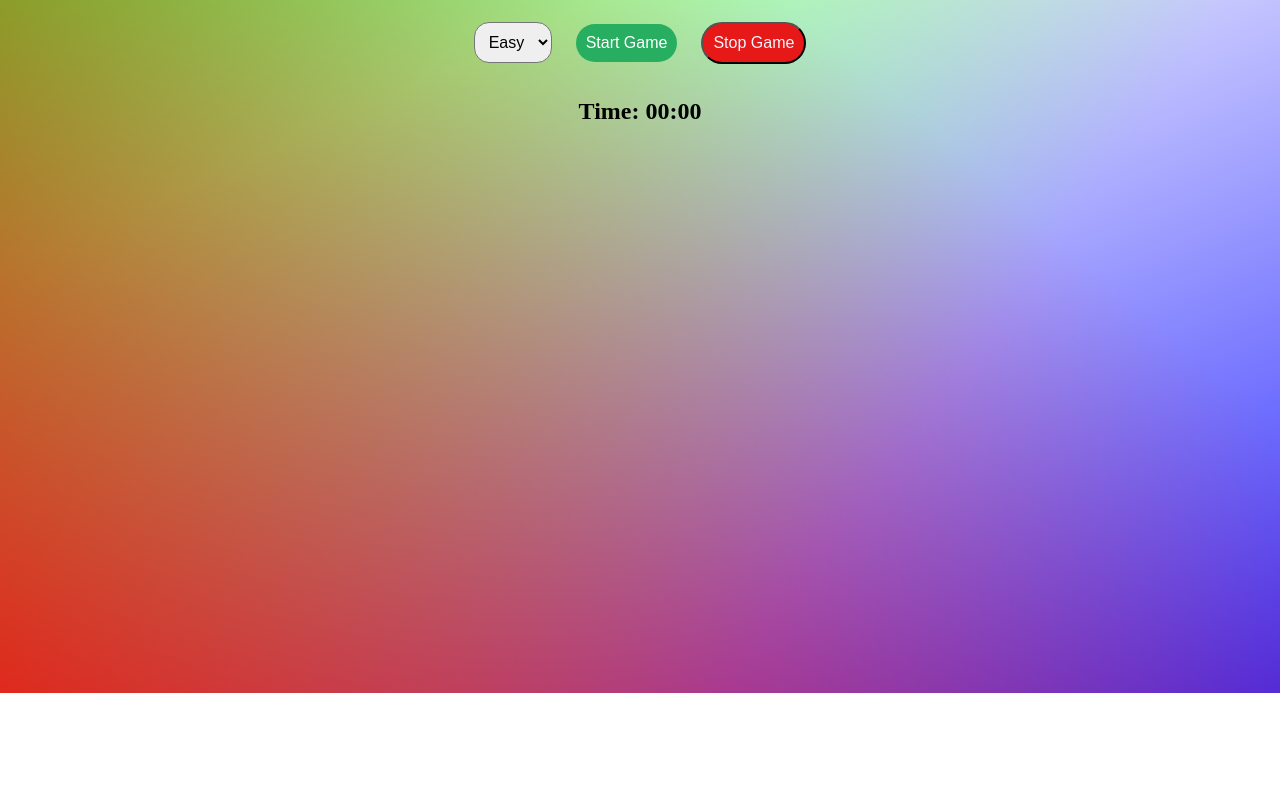
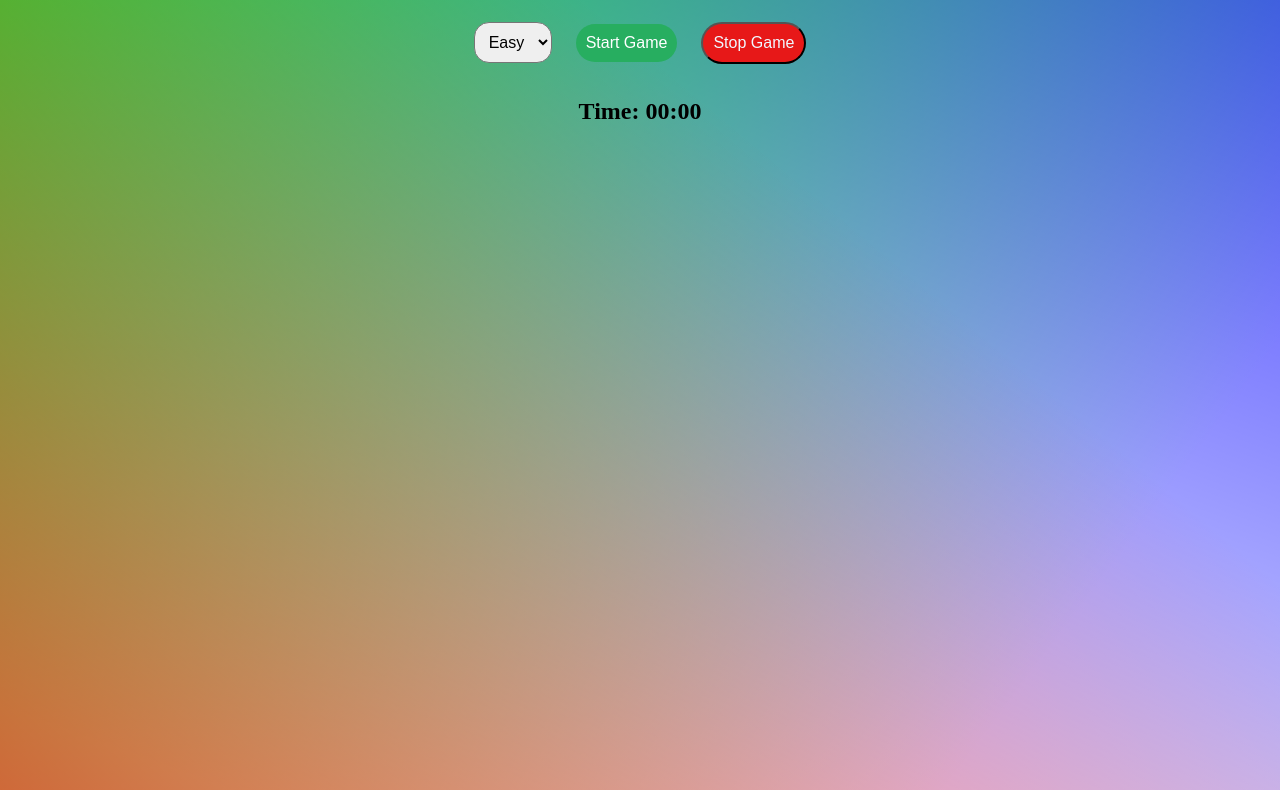
Before and after one commit to sabirabanu94/Memory-Game, a plain HTML site: page index.html in a window 1280 px wide. Shown: the part 142-932 px from the top of the page. Before the commit the page ends 835 px from the top, so only its background shows below. Drawn offline with Linux system fonts and the light colour scheme.

Commit message:
Update style.css

```diff
--- a/style.css
+++ b/style.css
@@ -1,7 +1,7 @@
  body {
      font-family: poppins;
-     background: linear-gradient(40deg, rgba(255, 0, 0, .8), rgba(255, 0, 0, 0) 70.71%), linear-gradient(127deg, rgba(0, 255, 0, .8), rgba(0, 255, 0, 0) 70.71%), linear-gradient(336deg, rgba(0, 0, 255, .8), rgba(0, 0, 255, 0) 70.71%);
-     height: 100vh;
+     background: linear-gradient(40deg, rgba(255, 0, 0, .8), rgba(255, 0, 0, 0) 70.71%), linear-gradient(127deg, rgba(0, 255, 0, .8), rgba(0, 255, 0, 0) 70.71%), linear-gradient(200deg, rgba(0, 0, 255, .8), rgba(0, 0, 255, 0) 70.71%);
+     height: 170vh;
 
  }
  /* Game container */
```
